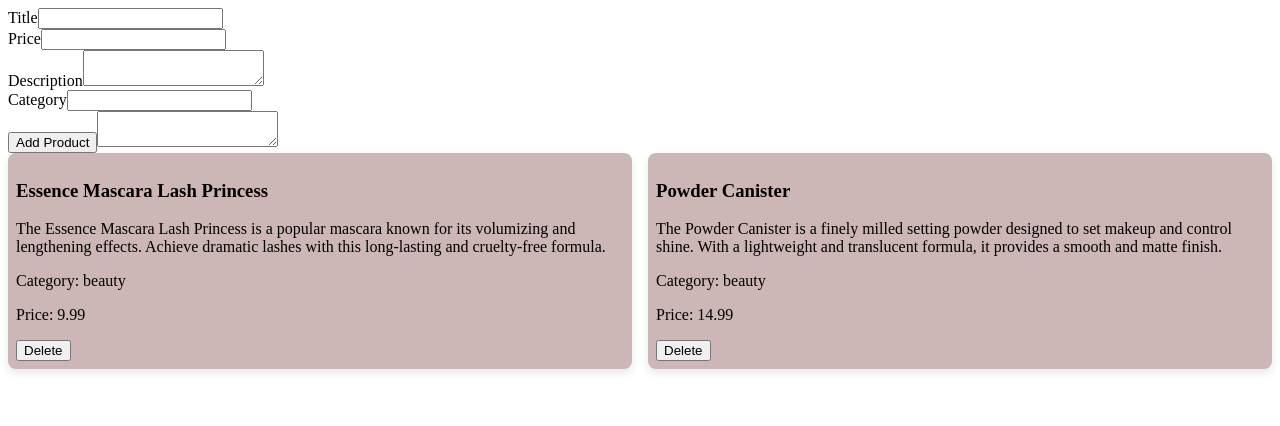
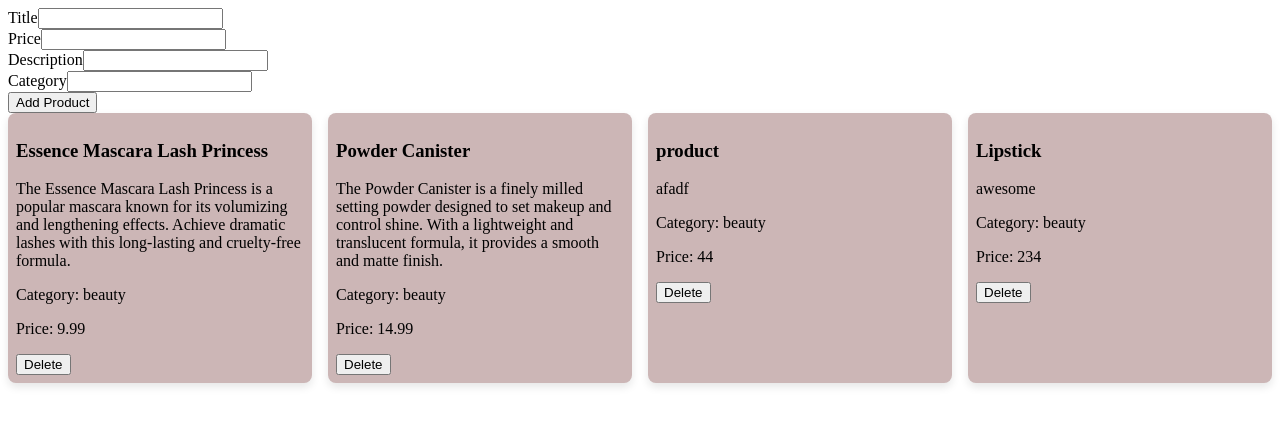
Before and after one commit to Salauddin-Ahmad/reduxToolkit-ecommerce, a React (Vite) app: page / in a window 1280 px wide. Shown: the top 426 px of the page. Built offline with nearby package versions, Linux system fonts and the light colour scheme; data requests are answered from the project's data file.

Commit message:
create operation done

```diff
--- a/database/db.json
+++ b/database/db.json
@@ -13,6 +13,20 @@
       "description": "The Powder Canister is a finely milled setting powder designed to set makeup and control shine. With a lightweight and translucent formula, it provides a smooth and matte finish.",
       "price": 14.99,
       "category": "beauty"
+    },
+    {
+      "id": "csVhL7dKBD87eMbdb6hxp",
+      "title": "product",
+      "price": "44",
+      "description": "afadf",
+      "category": "beauty"
+    },
+    {
+      "id": "zFE3ayR7aVv1aspX6CnZP",
+      "title": "Lipstick",
+      "price": "234",
+      "description": "awesome",
+      "category": "beauty"
     }
   ]
 }
--- a/package.json
+++ b/package.json
@@ -13,6 +13,7 @@
     "@reduxjs/toolkit": "^2.2.7",
     "axios": "^1.7.7",
     "json-server": "^1.0.0-beta.2",
+    "nanoid": "^5.0.7",
     "react": "^18.3.1",
     "react-dom": "^18.3.1",
     "react-redux": "^9.1.2"
--- a/src/features/products/ProductForm.jsx
+++ b/src/features/products/ProductForm.jsx
@@ -1,10 +1,12 @@
+import { nanoid } from "nanoid";
 import { useState } from "react";
+import { useDispatch } from "react-redux";
+import { createProduct } from "./productSlice";
 
 
 const ProductForm = () => {
-
+    const dispatch = useDispatch()
     const [product, setProduct] = useState({
-        id: "",
         title: "",
         price: "",
         description: "",
@@ -19,7 +21,9 @@
     };
     const handleSubmit = (event) => {
         event.preventDefault();
-        console.log(product)
+        dispatch(createProduct({...product, id: nanoid() }))
+
+        console.log({...product, id: nanoid()})
     }
 
     return (
@@ -43,7 +47,7 @@
             </div>
             <div>
                 <label>Description</label>
-                <textarea
+                <input
                     name="description"
                     value={product.description}
                     onChange={handleChange}
@@ -60,11 +64,8 @@
             <button type="submit">
                 Add Product
             </button>
+        </form>
 
-            <textarea>
-
-            </textarea>
-        </form>
     );
 };
 
--- a/src/features/products/productSlice.js
+++ b/src/features/products/productSlice.js
@@ -22,10 +22,10 @@
         return res
     })
 
-export const CreateProduct = createAsyncThunk('products/createProduct',
+export const createProduct = createAsyncThunk('products/createProduct',
     async (product) => {
         const res = await axios.post(BASE_URL, product);
-        console.log(res)
+        return res.data;
     })
 
 export const productSlice = createSlice({
@@ -53,6 +53,9 @@
                     (product) => product.id !== action.payload
                 )
             })
+            .addCase(createProduct.fulfilled, (state, action) => {
+                state.products.push(action.payload)
+            })
     }
 })
 
```
Also changed, not shown: 1 other file (tests, documents, lock files or other folders).
